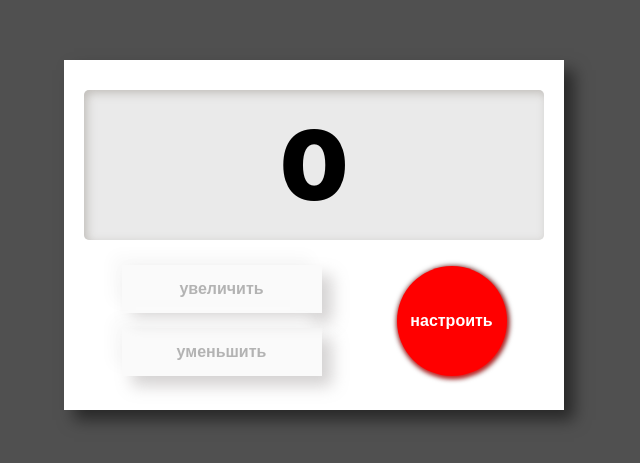
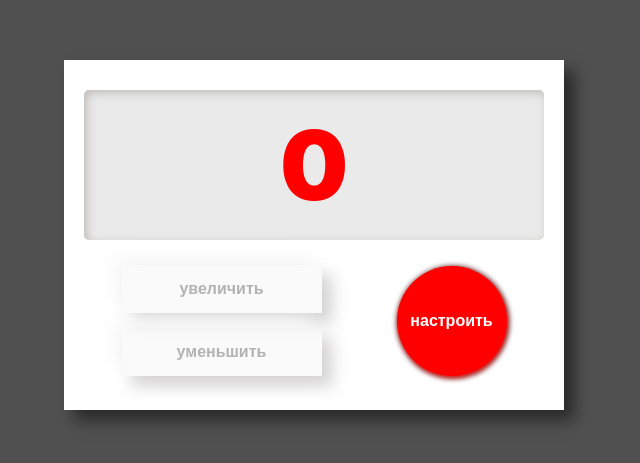
Before and after one commit to DaniyelGit/Counter, a React (Create React App) app: page / in a window 1280 px wide. Shown: the part 165-628 px from the top of the page, without its empty margins (326-966 px from the left). Built offline with nearby package versions, Linux system fonts and the light colour scheme.

Commit message:
added css class for max current value and disabled for button

```diff
--- a/src/App.css
+++ b/src/App.css
@@ -93,6 +93,10 @@
     cursor: default;
 }
 
+.scoreboard__value_max {
+    color: #ff0000;
+}
+
 .counter__buttons {
     display: flex;
     justify-content: space-around;
--- a/src/components/Counter/Counter.tsx
+++ b/src/components/Counter/Counter.tsx
@@ -14,6 +14,7 @@ type CounterPropsType = {
     changeCurrentValue: (e: React.MouseEvent<HTMLButtonElement>) => void
     isDisabled: boolean
     valueMin: number
+    valueMax: number
 }
 
 
@@ -27,6 +28,7 @@ export const Counter = React.memo( (props: CounterPropsType) => {
         changeCurrentValue,
         isDisabled,
         valueMin,
+        valueMax,
     } = props;
 
     const styleForCounter = {opacity: opacity.to((o: number) => 1 - o), transform};
@@ -34,7 +36,7 @@ export const Counter = React.memo( (props: CounterPropsType) => {
     return (
         <a.div className={'counter'} style={styleForCounter}>
 
-            <Scoreboard currentValue={currentValue}/>
+            <Scoreboard currentValue={currentValue} valueMax={valueMax}/>
 
             <div className={'counter__buttons'}>
                 <div className={'counter__buttons_wrap'}>
--- a/src/components/Counter/Scoreboard/Scoreboard.tsx
+++ b/src/components/Counter/Scoreboard/Scoreboard.tsx
@@ -6,18 +6,21 @@ import {selectCounterState} from "../../../redux/CounterReducer";
 
 type ScoreboardPropsType = {
     currentValue: number
+    valueMax: number
 }
 
 export const Scoreboard = React.memo( (props: ScoreboardPropsType) => {
 
     const {
         currentValue,
+        valueMax,
     } = props;
 
+   const classNameForMaxValue = valueMax === currentValue && 'scoreboard__value_max';
 
     return (
         <div className={'scoreboard'}>
-            <span className={'scoreboard__value'}>
+            <span className={`scoreboard__value ${classNameForMaxValue}`}>
                 {currentValue}
             </span>
         </div>
--- a/src/container/Container.tsx
+++ b/src/container/Container.tsx
@@ -27,7 +27,11 @@ export const Container = () => {
 
     const dispatch = useDispatch();
 
-    const resultIsDisabled = currentValue >= valueMax || valueMin < 0 || valueMax < 0 || valueMin >= valueMax || valueMin === valueMax;
+    const resultIsDisabled = currentValue >= valueMax
+        || valueMin < 0
+        || valueMax < 0
+        || valueMin >= valueMax
+        || valueMin === valueMax;
 
     useEffect(() => {
         if (resultIsDisabled) {
@@ -86,6 +90,7 @@ export const Container = () => {
                     changeCurrentValue={changeCurrentValue}
                     isDisabled={isDisabled}
                     valueMin={valueMin}
+                    valueMax={valueMax}
                 />
                 <Settings
                     transform={transform}
```
